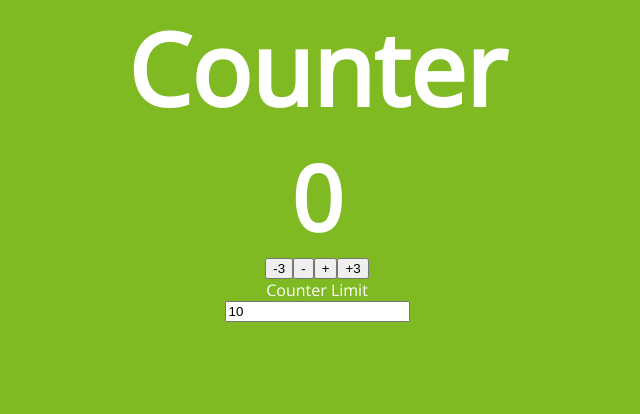
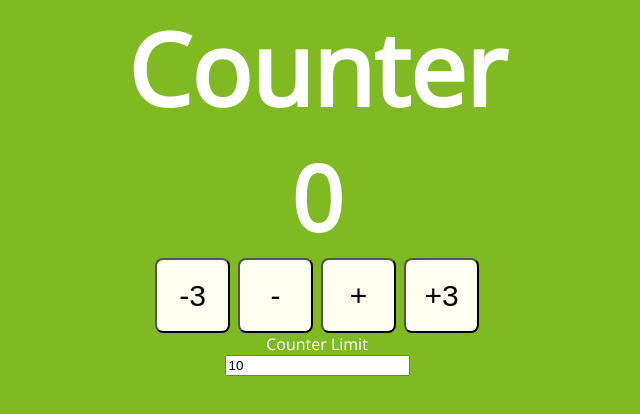
Before and after one commit to richpjames/counter, a React (Create React App) app: page / in a window 1280 px wide. Shown: the top 414 px of the page, without its empty margins (323-963 px from the left). Built offline with nearby package versions, Linux system fonts and the light colour scheme; a web font is replaced by a local one.

Commit message:
style buttons

```diff
--- a/src/Counter/Button.tsx
+++ b/src/Counter/Button.tsx
@@ -1,4 +1,5 @@
 import React from "react";
+import styled from "styled-components/macro";
 
 interface IProps {
   textToDisplay: string;
@@ -6,13 +7,29 @@ interface IProps {
   onClick?: () => void;
 }
 
+const ButtonWrap = styled.button`
+  background-color: #fffff0;
+  border-radius: 8px;
+  margin-left: 4px;
+  margin-right: 4px;
+  height: 75px;
+  width: 75px;
+  font-size: 30px;
+  :first-child {
+    margin-left: 0px;
+  }
+  :last-child {
+    margin-right: 0px;
+  }
+`;
+
 const Button = (props: IProps) => {
   const { textToDisplay, label, onClick } = props;
 
   return (
-    <button aria-label={label} onClick={onClick}>
+    <ButtonWrap aria-label={label} onClick={onClick}>
       {textToDisplay}
-    </button>
+    </ButtonWrap>
   );
 };
 
```
